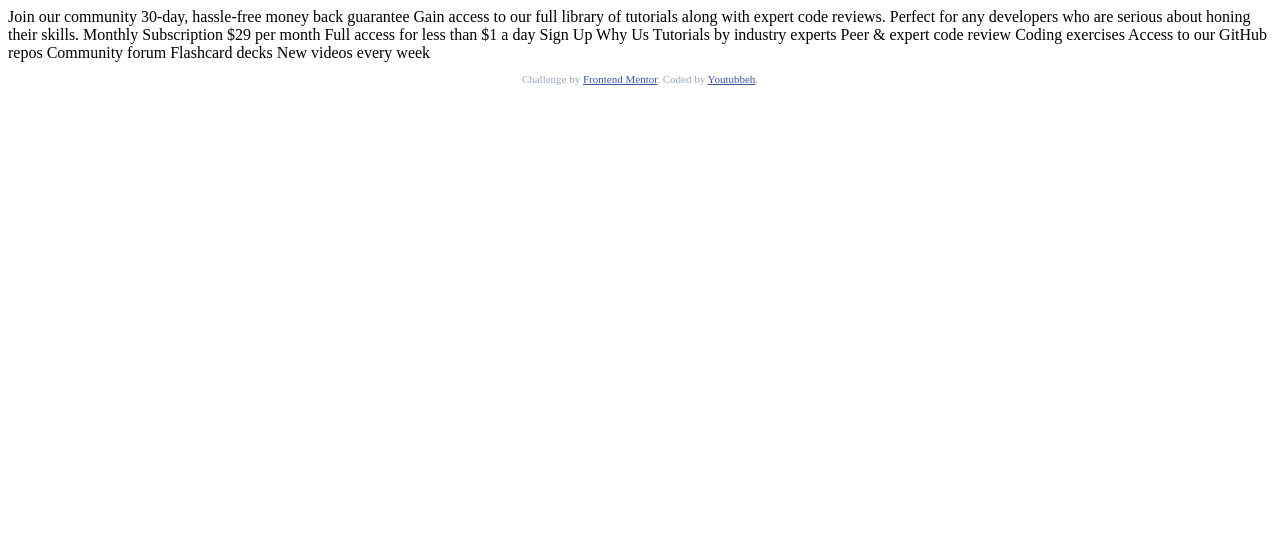
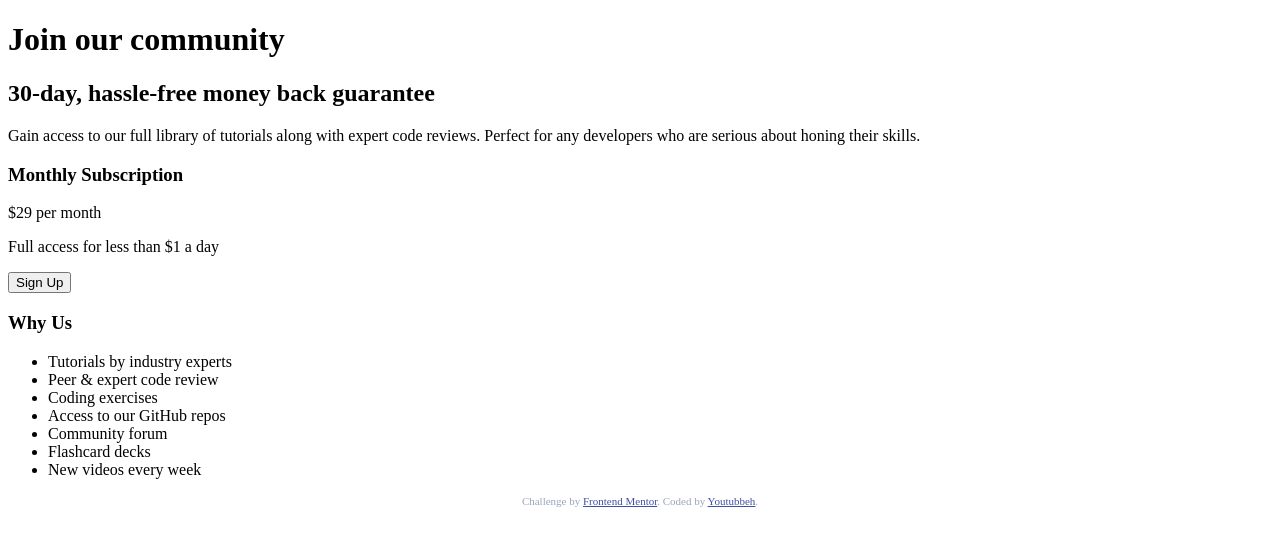
Before and after one commit to youtubbeh/singlepricegrid, a plain HTML site: page index.html in a window 1280 px wide. Drawn offline with Linux system fonts and the light colour scheme.

Commit message:
Do the whole html

```diff
--- a/index.html
+++ b/index.html
@@ -11,31 +11,52 @@
   <title>Frontend Mentor | Single Price Grid Component</title>
 </head>
 <body>
+  <main>
+    <header>
+      <h1>
         Join our community
-
+      </h1>
+      <h2>
         30-day, hassle-free money back guarantee
-
+      </h2>
+      <p class="hero-description">
         Gain access to our full library of tutorials along with expert code reviews.
         Perfect for any developers who are serious about honing their skills.
+      </p>
+    </header>
 
+    <div class="bottom">
+      <div class="subscription">
+        <h3>
           Monthly Subscription
+        </h3>
+        <p class="price">
+          &dollar;29 <span>per month</span>
+        </p>
+        <p class="access">
+          Full access for less than &dollar;1 a day
+        </p>
+        <button>
+          Sign Up
+        </button>
+      </div>
 
-  &dollar;29 per month
-
-  Full access for less than &dollar;1 a day
-
-  Sign Up
-
+      <div class="whyus">
+        <h3>
           Why Us
-
-  Tutorials by industry experts
-  Peer &amp; expert code review
-  Coding exercises
-  Access to our GitHub repos
-  Community forum
-  Flashcard decks
-  New videos every week
-
+        </h3>
+        <ul>
+          <li>Tutorials by industry experts</li>
+          <li>Peer &amp; expert code review</li>
+          <li>Coding exercises</li>
+          <li>Access to our GitHub repos</li>
+          <li>Community forum</li>
+          <li>Flashcard decks</li>
+          <li>New videos every week</li>
+        </ul>
+      </div>
+    </div>
+  </main>
   <footer>
     <p class="attribution">
       Challenge by <a href="https://www.frontendmentor.io?ref=challenge" target="_blank">Frontend Mentor</a>.
```
Lines whose indentation alone changed are shown as unchanged.
